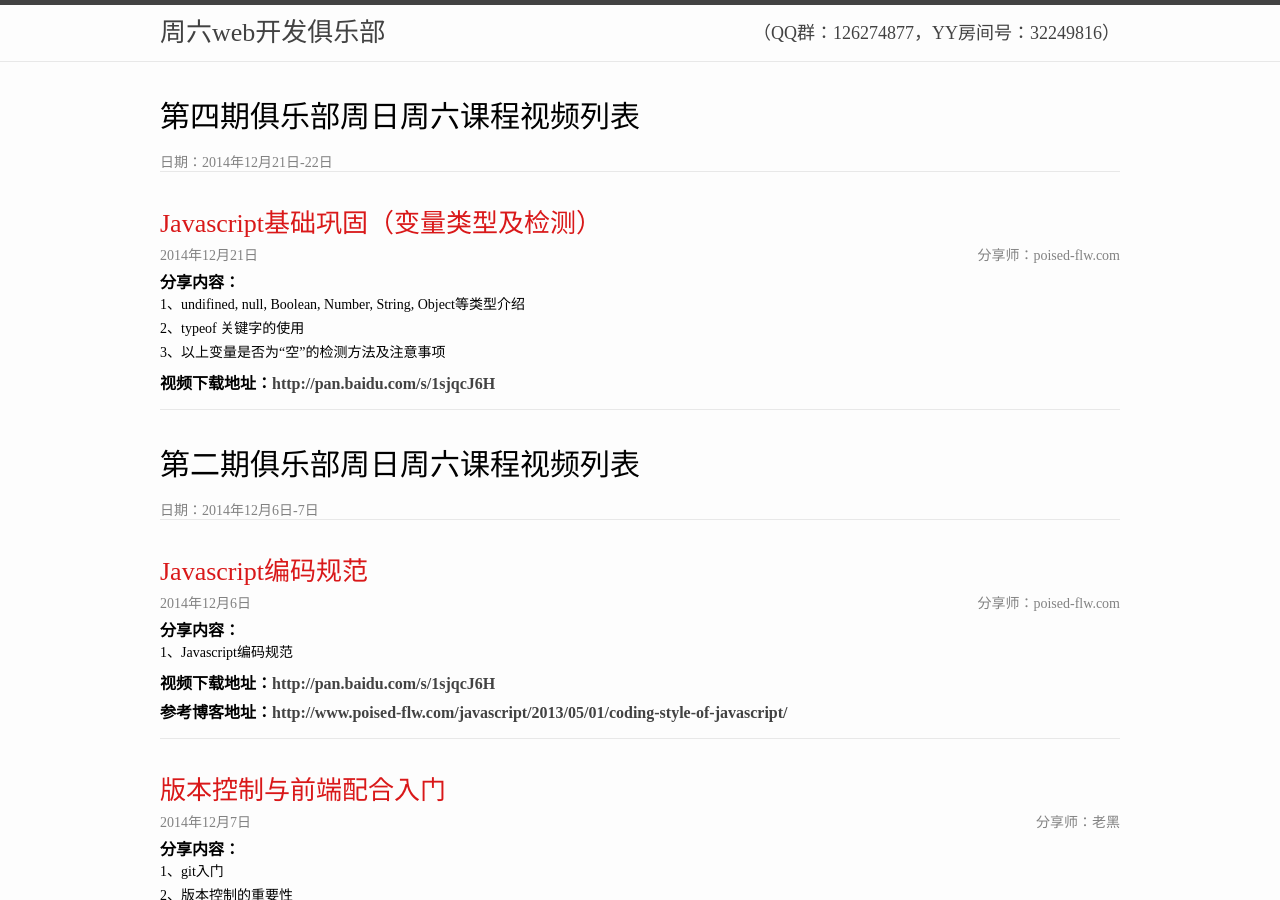
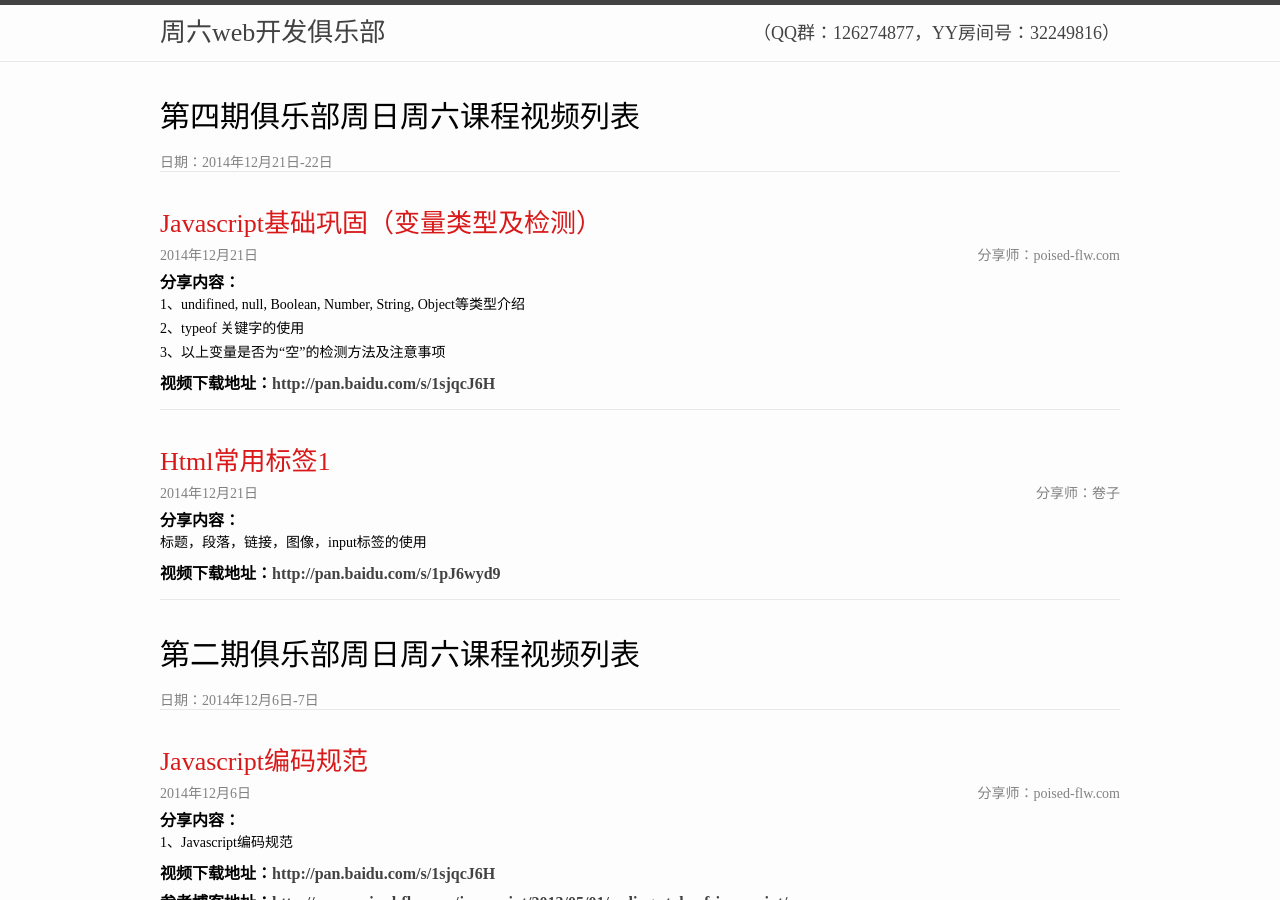
Before and after one commit to satWeb/satWeb.github.io, a Jekyll site: the page built from lessons.html, in a window 1280 px wide and 900 px high. Built offline with Jekyll 4.4.1, drawn with Linux system fonts in a browser that asks for light colours; Markdown is read by kramdown in place of the engine named in the settings; comment, search, counter and statistics services are not loaded.

Commit message:
Update lessons.html

```diff
--- a/lessons.html
+++ b/lessons.html
@@ -28,6 +28,16 @@
 					<p>2、typeof 关键字的使用</p>
 					<p>3、以上变量是否为“空”的检测方法及注意事项</p>
                 <div class="download">视频下载地址：<a href="http://pan.baidu.com/s/1sjqcJ6H">http://pan.baidu.com/s/1sjqcJ6H</a></div>
+            </div>
+        </div>
+        <div class="site-lessons-list">
+            <div class="site-lessons-item">
+                <div class="name">Html常用标签1</div>
+                <div class="date">2014年12月21日<span>分享师：卷子</span></div>
+                <div class="detail">
+                    <strong>分享内容：</strong>
+                    <p>标题，段落，链接，图像，input标签的使用</p>
+                <div class="download">视频下载地址：<a href="http://pan.baidu.com/s/1pJ6wyd9">http://pan.baidu.com/s/1pJ6wyd9</a></div>
             </div>
         </div>
 	</div>
```
